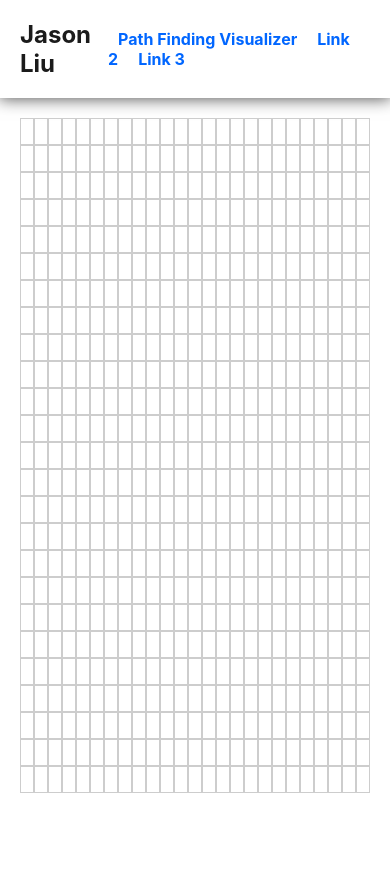
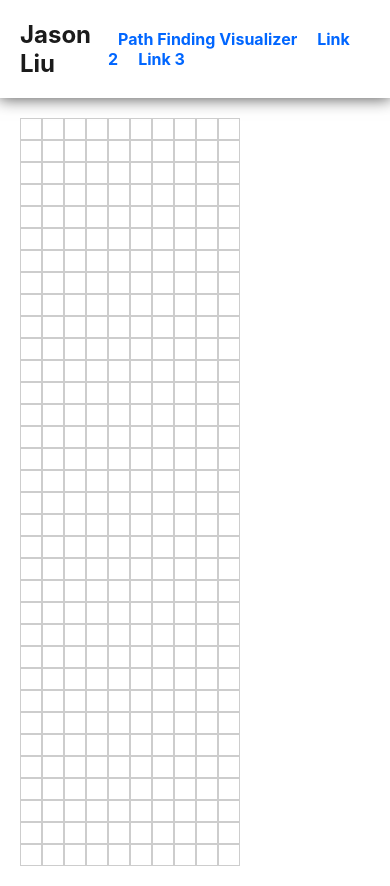
Before and after one commit to Jason-Liu-SE/PathFindingVisualizer, a React (Create React App) app: page /visualizer in a window 390 px wide. Before the commit the page ends 844 px from the top, so only its background shows below. Built offline with nearby package versions, Linux system fonts and the light colour scheme.

Commit message:
Implemented a little responsiveness

```diff
--- a/src/Components/Grid.js
+++ b/src/Components/Grid.js
@@ -1,11 +1,15 @@
 import React from 'react';
 import { useState } from 'react';
+import useWindowDimensions from '../Hooks/useWindowDimensions';
 
 const ValidCell = new RegExp('^[0-9]+,[0-9]+$');
 const cellStates = []; // {id, state}. state: blocked || open
 
 const Grid = () => {
     const [isDragging, setIsDragging] = useState(false);
+    const { height, width } = useWindowDimensions();
+    const sizeX = width / 2 / 20;
+    const sizeY = (height * 256) / 324 / 20;
 
     const handleMouseHover = (e) => {
         if (isDragging) {
@@ -56,19 +60,14 @@ const Grid = () => {
         }
     };
 
-    const CreateGrid = (size) => {
-        if (typeof size !== 'number') {
-            return;
-        } else if (size <= 0) {
-            return;
-        }
-
+    const CreateGrid = () => {
+        // storing the cells
         var rows = [];
         var rowCells = [];
 
         // creating the grid of cells
-        for (var row = 0; row < size; row++) {
-            for (var col = 0; col < size; col++) {
+        for (var row = 0; row < sizeY; row++) {
+            for (var col = 0; col < sizeX; col++) {
                 const currCell = (
                     <div
                         id={row + ',' + col}
@@ -101,7 +100,7 @@ const Grid = () => {
         return <div className='cells'>{rows}</div>;
     };
 
-    return <div className='grid'>{CreateGrid(25)}</div>;
+    return <div className='grid'>{CreateGrid()}</div>;
 };
 
 export default Grid;
--- /dev/null
+++ b/src/Hooks/useWindowDimensions.js
@@ -0,0 +1,24 @@
+import { useEffect, useState } from 'react';
+
+function getWindowDimensions() {
+    const { innerWidth: width, innerHeight: height } = window;
+    return {
+        width,
+        height,
+    };
+}
+
+export default function useWindowDimensions() {
+    const [windowDimensions, setWindowDimensions] = useState(getWindowDimensions());
+
+    useEffect(() => {
+        function handleResize() {
+            setWindowDimensions(getWindowDimensions());
+        }
+
+        window.addEventListener('resize', handleResize);
+        return () => window.removeEventListener('resize', handleResize);
+    }, []);
+
+    return windowDimensions;
+}
--- a/src/index.css
+++ b/src/index.css
@@ -52,8 +52,8 @@ code {
 }
 
 .grid .cells .cellRow div {
-    width: 25px;
-    height: 25px;
+    width: 20px;
+    height: 20px;
     background-color: transparent;
     border: 1px solid rgba(200, 200, 200, 0.9);
 }
```
